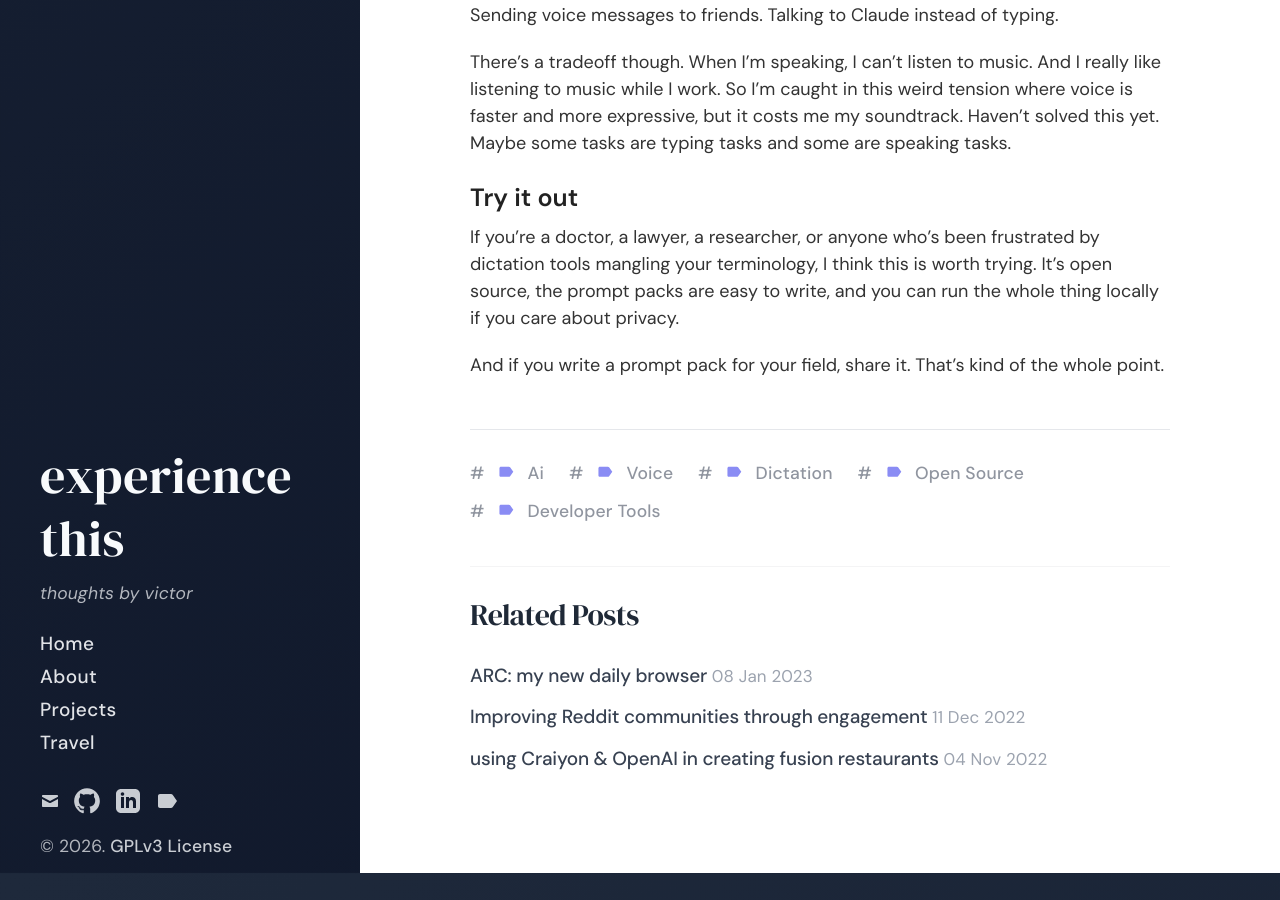
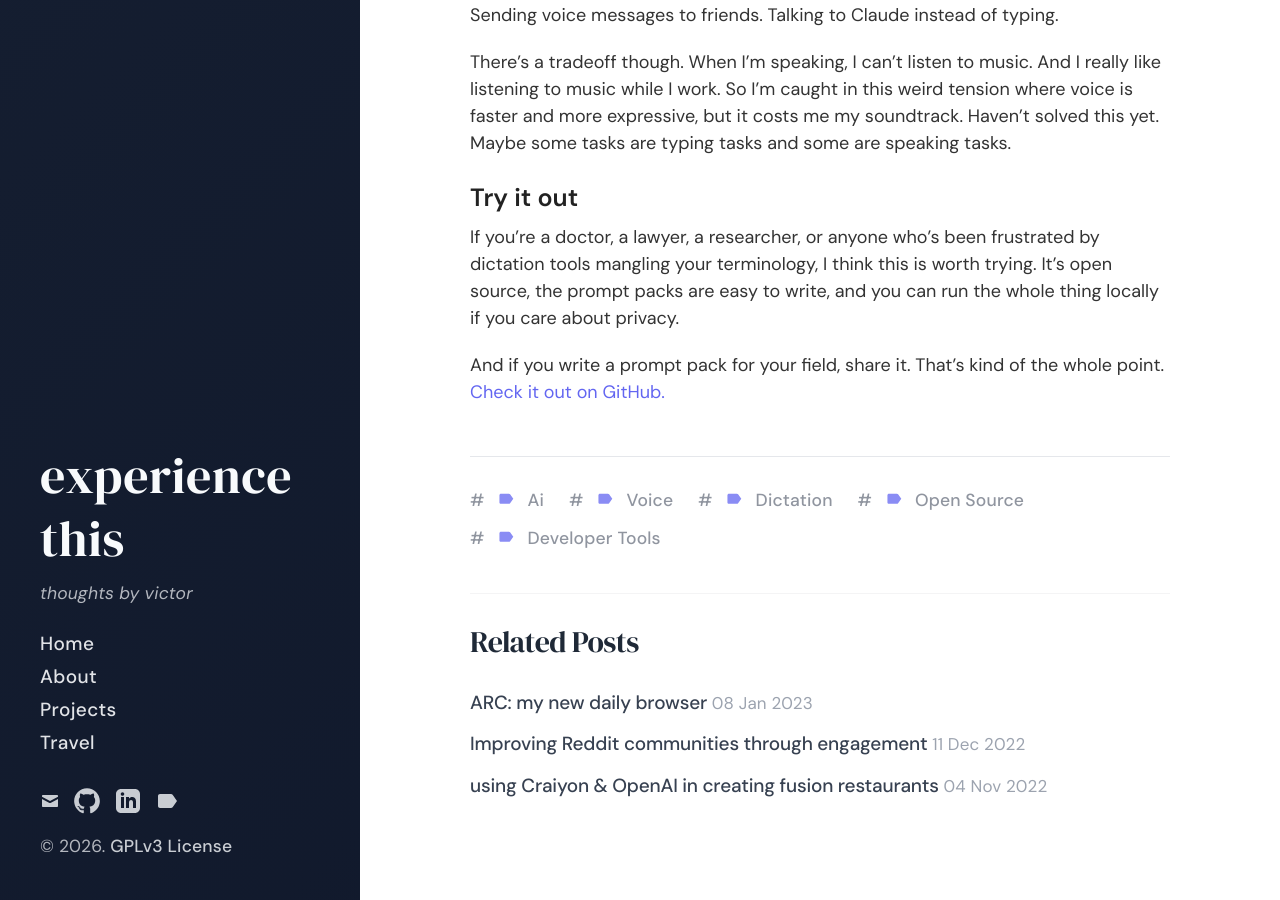
Before and after one commit to victorhuangwq/experiencethis.world, a Jekyll site: the page built from _posts/2026-02-12-tambourine-voice-code-deep-dive.md, in a window 1280 px wide and 900 px high, scrolled down 3839 px. Built offline with Jekyll 4.4.1, drawn with Linux system fonts in a browser that asks for light colours; before the commit the page ends 4712 px from its top, so only the background shows below that.

Commit message:
Fix GitHub links to correct repo URL and add CTA link at end
https://claude.ai/code/session_01XEBXbKUaqD7idKpM9BjFyN

```diff
--- a/_posts/2026-02-12-tambourine-voice-code-deep-dive.md
+++ b/_posts/2026-02-12-tambourine-voice-code-deep-dive.md
@@ -12,7 +12,7 @@ tags:
 hidden: false
 ---
 
-I've been dictating a lot recently. Emails, Slack messages, notes, even commit messages. And the tool I keep reaching for is [Tambourine Voice](https://github.com/nicholasgcoles/tambourine-voice). It's an open source dictation app built by my friend [Kingston Kuan](https://github.com/nicholasgcoles), and I can't stop using it.
+I've been dictating a lot recently. Emails, Slack messages, notes, even commit messages. And the tool I keep reaching for is [Tambourine Voice](https://github.com/kstonekuan/tambourine-voice). It's an open source dictation app built by my friend [Kingston Kuan](https://github.com/kstonekuan), and I can't stop using it.
 
 What got me interested wasn't just that it works well (it does), but that it's open source. You can pull up the code, see exactly how it processes your voice, and write your own prompt packs to teach it your vocabulary. That last part is what really hooked me. I went through the source code to understand why it feels so different from every other dictation tool I've tried, and I want to walk through what I found.
 
@@ -86,4 +86,4 @@ There's a tradeoff though. When I'm speaking, I can't listen to music. And I rea
 
 If you're a doctor, a lawyer, a researcher, or anyone who's been frustrated by dictation tools mangling your terminology, I think this is worth trying. It's open source, the prompt packs are easy to write, and you can run the whole thing locally if you care about privacy.
 
-And if you write a prompt pack for your field, share it. That's kind of the whole point.
+And if you write a prompt pack for your field, share it. That's kind of the whole point. [Check it out on GitHub.](https://github.com/kstonekuan/tambourine-voice)
```
